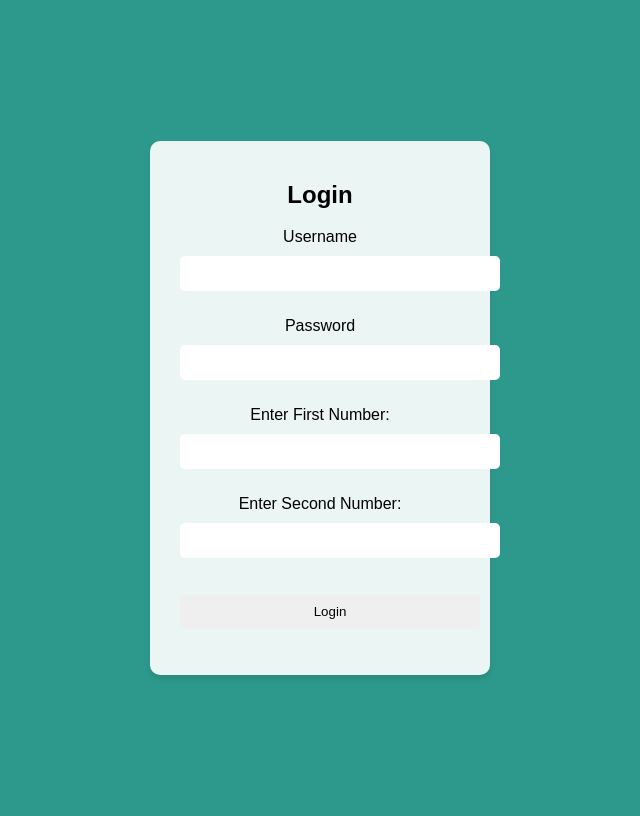
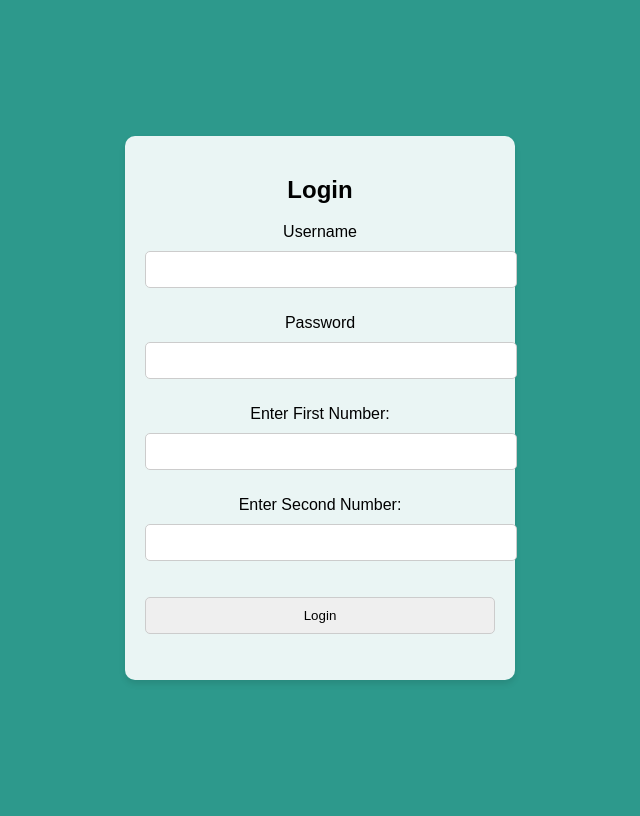
Before and after one commit to Alwinyuho/new-flask-app, a Flask app: page /login in a window 1280 px wide. Shown: the whole page, without its empty margins (320-960 px from the left). Run offline with Flask 3, Linux system fonts and the light colour scheme.

Commit message:
Update login.html

```diff
--- a/templates/login.html
+++ b/templates/login.html
@@ -11,7 +11,6 @@
             justify-content: center;
             align-items: center;
             height: 100vh;
-            flex-direction: column;
             font-family: Arial, sans-serif;
         }
         .container {
@@ -20,19 +19,26 @@
             border-radius: 10px;
             box-shadow: 0px 4px 6px rgba(0, 0, 0, 0.1);
             text-align: center;
-            width: 300px;
+            width: 350px;
         }
-        input, button {
-            margin: 10px;
+        input {
+            margin: 10px 0;
             padding: 10px;
             width: 100%;
-            border: none;
+            border: 1px solid #ccc;
             border-radius: 5px;
         }
         button {
             background-color: #1a6f5a;
             color: white;
+            padding: 10px;
+            width: 100%;
+            border: none;
+            border-radius: 5px;
             cursor: pointer;
+        }
+        button:hover {
+            background-color: #145846;
         }
     </style>
 </head>
@@ -41,27 +47,18 @@
         <h2>Login</h2>
         <form method="POST">
             {{ form.hidden_tag() }}
-            <p>{{ form.username.label }} {{ form.username() }}</p>
-            <p>{{ form.password.label }} {{ form.password() }}</p>
+            <p>{{ form.username.label }}<br> {{ form.username() }}</p>
+            <p>{{ form.password.label }}<br> {{ form.password() }}</p>
 
-            <!-- New Fields for Number Addition -->
-            <p><label for="num1">Enter First Number:</label>
+            <!-- Number input fields -->
+            <p><label>Enter First Number:</label><br>
             <input type="number" name="num1" required></p>
 
-            <p><label for="num2">Enter Second Number:</label>
+            <p><label>Enter Second Number:</label><br>
             <input type="number" name="num2" required></p>
 
             <p>{{ form.submit() }}</p>
         </form>
-
-        <!-- Display Sum if Available -->
-        {% if sum_result is not none %}
-            <p><strong>Sum of the two numbers: {{ sum_result }}</strong></p>
-        {% endif %}
-
-        {% for message in get_flashed_messages() %}
-            <p style="color:red;">{{ message }}</p>
-        {% endfor %}
     </div>
 </body>
 </html>
```
